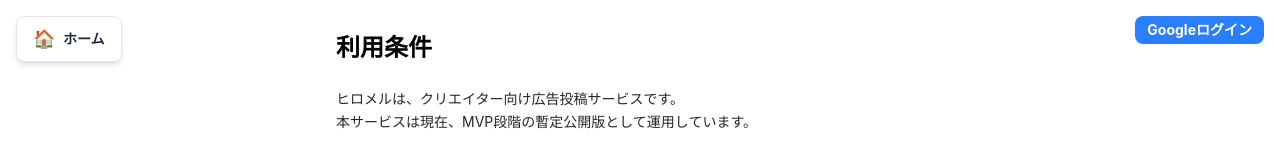
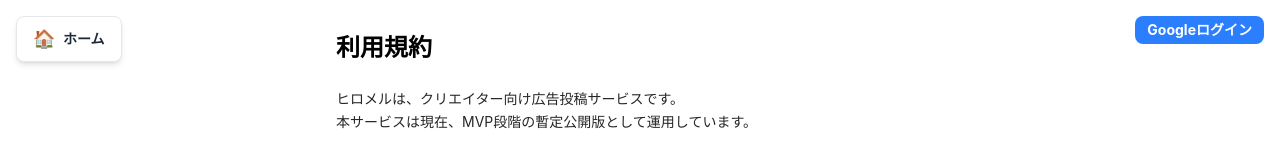
Before and after one commit to subsquare-jp/hiromeru, a Next.js app: page /kiyaku in a window 1280 px wide. Shown: the top 160 px of the page. Built offline with nearby package versions, Linux system fonts and the light colour scheme; no server answers.

Commit message:
利用規約ヘッダー変更

```diff
--- a/app/kiyaku/page.tsx
+++ b/app/kiyaku/page.tsx
@@ -4,7 +4,7 @@ import Link from 'next/link';
 export default function KiyakuPage() {
   return (
     <main className="max-w-2xl mx-auto p-8">
-      <h1 className="text-2xl font-bold mb-6">利用条件</h1>
+      <h1 className="text-2xl font-bold mb-6">利用規約</h1>
 
       <div className="space-y-6 text-sm text-neutral-800 leading-relaxed">
         <p>
```
